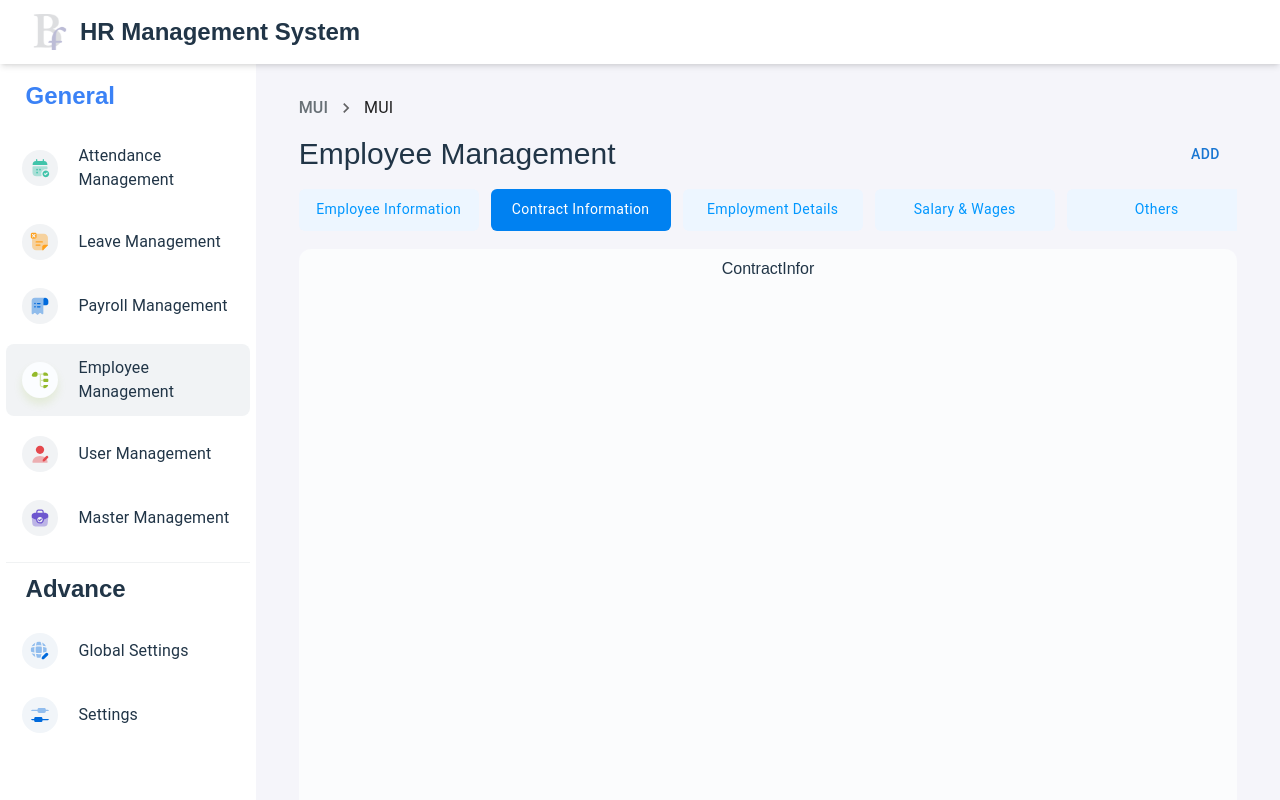
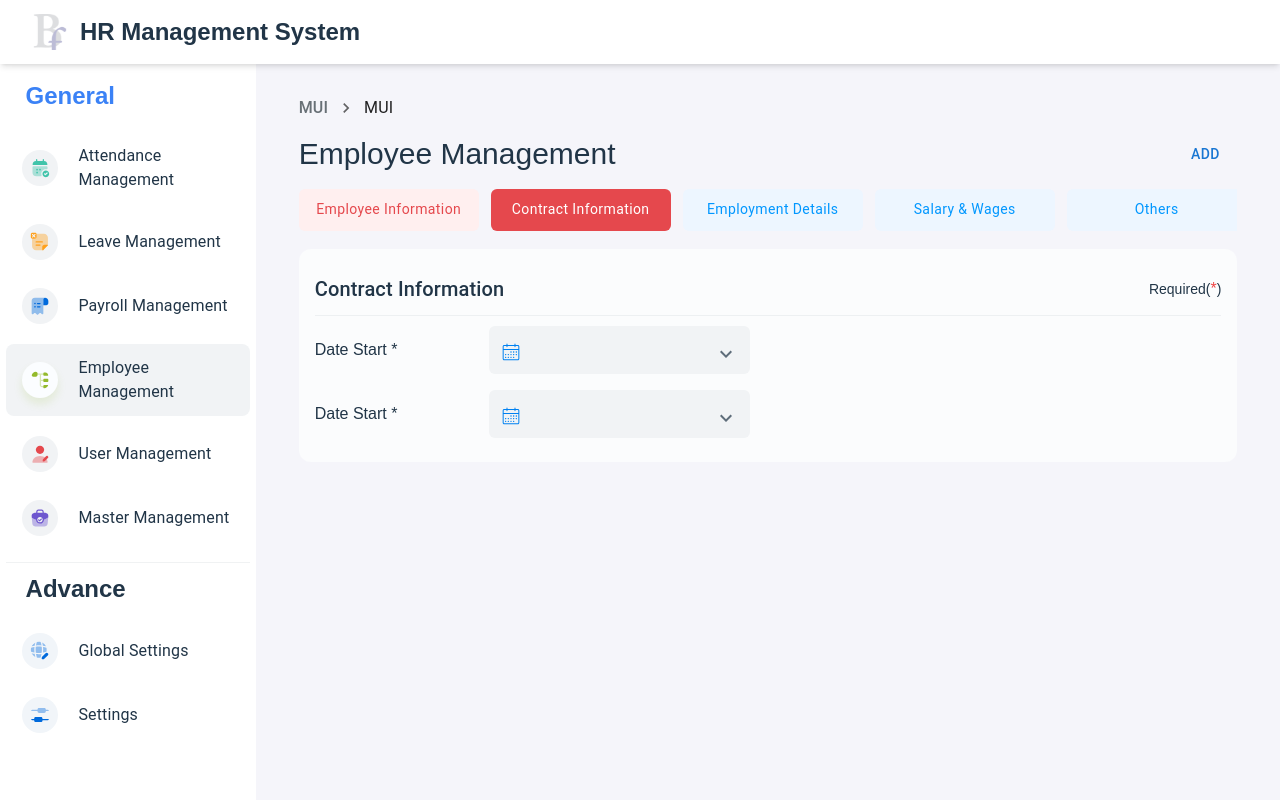
Before and after one commit to truonggiang1139/pgg_project, a React (Vite) app: page /employee/create-or-update in a window 1280 px wide. Both pictures are taken after a click on the tab "Contract Information". Shown: the top 800 px of the page. Built offline with nearby package versions, Linux system fonts and the light colour scheme; no server answers.

Commit message:
commit 24/5

```diff
--- a/src/CustomStyle/StyleTab.ts
+++ b/src/CustomStyle/StyleTab.ts
@@ -1,7 +1,9 @@
 import { styled } from "@mui/material/styles";
 import Tab from "@mui/material/Tab";
-
-export const CustomeTab = styled(Tab)(({ theme }) => ({
+interface CustomTabProps {
+  "data-value"?: boolean;
+}
+export const CustomeTab = styled(Tab)<CustomTabProps>(({ theme, ...props }) => ({
   textTransform: "none",
   fontSize: "14px",
   fontWeight: "400",
@@ -15,8 +17,8 @@ export const CustomeTab = styled(Tab)(({ theme }) => ({
     outline: "none"
   },
   "&.MuiTab-root": {
-    color: "#0097ff",
-    backgroundColor: "rgb(237,246,255)",
+    color: props["data-value"] ? "rgb(229, 72, 77)" : "#0097ff",
+    backgroundColor: props["data-value"] ? "rgb(255,239,239)" : "rgb(237,246,255)",
     minWidth: 180,
     minHeight: 42,
     padding: "6px 16px",
@@ -24,7 +26,7 @@ export const CustomeTab = styled(Tab)(({ theme }) => ({
   },
   "&.Mui-selected": {
     color: "#fff",
-    backgroundColor: "rgb(0, 129, 241)",
+    backgroundColor: props["data-value"] ? "rgb(229,72,77)" : "rgb(0, 129, 241)",
     outline: "none"
   }
 }));
--- a/src/modules/auth/utils.ts
+++ /dev/null
@@ -1,30 +0,0 @@
-import { LoginFormType } from "../../constants/type";
-
-const validateUser = (user: string) => {
-  if (!user) {
-    return "Please enter username";
-  }
-  return "";
-};
-
-const validatePassword = (password: string) => {
-  if (!password) {
-    return "Please enter password";
-  }
-
-  if (password.length < 4) {
-    return "Must input password between 8-16 characters";
-  }
-
-  return "";
-};
-
-export const validateLogin = (values: LoginFormType): LoginFormType => {
-  return {
-    userName: Valid
-  };
-};
-
-export const validLogin = (values: LoginFormType) => {
-  return !values.email && !values.password;
-};
--- a/src/modules/components/ContractInfor.tsx
+++ b/src/modules/components/ContractInfor.tsx
@@ -1,5 +1,46 @@
-import React from "react";
+import { Typography } from "@mui/material";
+import React, { useEffect } from "react";
+import DatePick from "./DatePick";
 
 export default function ContractInfor() {
-  return <div className="mt-3 h-screen w-full rounded-xl bg-dataTable p-2">ContractInfor</div>;
+  useEffect(() => {}, []);
+  return (
+    <div className="mt-3 w-full rounded-xl bg-dataTable  p-6 px-4">
+      <header className="flex  items-center justify-between">
+        <Typography variant="h6">Contract Information</Typography>
+        <div className="text-sm">
+          Required(<span className="text-base text-red-500 ">*</span>)
+        </div>
+      </header>
+      <hr
+        style={{
+          margin: "10px 0px",
+          flexShrink: "0",
+          borderWidth: "0px 0px thin",
+          borderStyle: "solid",
+          borderColor: "rgba(193, 200, 205, 0.24)"
+        }}
+      />
+      <div>
+        <div className="flex w-48% items-center justify-between">
+          <div>Date Start *</div>
+          <DatePick
+            value=""
+            errorMessage=""
+            handleChangeDate={(value: string) => {}}
+            validateRequiredInput={(value: string | number) => {}}
+          />
+        </div>
+        <div className="mt-4 flex w-48% items-center justify-between">
+          <div>Date Start *</div>
+          <DatePick
+            value=""
+            errorMessage=""
+            handleChangeDate={(value: string) => {}}
+            validateRequiredInput={(value: string | number) => {}}
+          />
+        </div>
+      </div>
+    </div>
+  );
 }
--- a/src/modules/components/PersonaIInfor.tsx
+++ b/src/modules/components/PersonaIInfor.tsx
@@ -1,11 +1,11 @@
 import { Typography } from "@mui/material";
-import React, { useEffect } from "react";
+import React, { useEffect, useState } from "react";
 import PersonalForm from "./PersonalForm";
-
-function PersonaIInfor() {
-  useEffect(() => {
-    return () => {};
-  }, []);
+import { personalFormType } from "../../constants/type";
+type PersonaIInforType = {
+  personalForm: personalFormType;
+};
+function PersonaIInfor({ personalForm }: PersonaIInforType) {
   return (
     <div className="mt-3 w-full rounded-xl bg-dataTable  p-6 px-4">
       <header className="flex  items-center justify-between">
@@ -23,7 +23,7 @@ function PersonaIInfor() {
           borderColor: "rgba(193, 200, 205, 0.24)"
         }}
       />
-      <PersonalForm />
+      <PersonalForm form={personalForm} value="ddd" />
     </div>
   );
 }
--- a/src/modules/components/TablePagination.tsx
+++ b/src/modules/components/TablePagination.tsx
@@ -1,7 +1,6 @@
 import { Pagination, PaginationItem } from "@mui/material";
 import React from "react";
 import { useSelector } from "react-redux";
-import { RootState, useAppDispatch } from "../../store";
 import First from "../../assets/First.svg";
 import Next from "../../assets/Next.svg";
 import Previous from "../../assets/Previous.svg";
--- a/src/modules/pages/CreateOrUpdatePage.tsx
+++ b/src/modules/pages/CreateOrUpdatePage.tsx
@@ -10,8 +10,13 @@ import ContractInfor from "../components/ContractInfor";
 import EmploymentDetail from "../components/EmploymentDetail";
 import SalarynWages from "../components/SalarynWages";
 import Others from "../components/Others";
+import { useSelector } from "react-redux";
+import { RootState } from "../../store";
 export default function CreateOrUpdatePage() {
   const [value, setValue] = useState(0);
+  const errorPersonalForm = useSelector((state: RootState) => state.employee.personFormError);
+  const personalForm = useSelector((state: RootState) => state.employee.personalForm);
+
   const handleChange = (event: React.ChangeEvent<{}>, newValue: number) => {
     setValue(newValue);
   };
@@ -34,13 +39,13 @@ export default function CreateOrUpdatePage() {
               <Button>Add </Button>
             </div>
             <CustomTabs value={value} onChange={handleChange}>
-              <CustomeTab label="Employee Information" />
-              <CustomeTab label="Contract Information" />
+              <CustomeTab label="Employee Information" data-value={errorPersonalForm} />
+              <CustomeTab label="Contract Information" data-value={true} />
               <CustomeTab label="Employment Details" />
               <CustomeTab label="Salary & Wages" />
               <CustomeTab label="Others" />
             </CustomTabs>
-            {value == 0 && <PersonaIInfor />}
+            {value == 0 && <PersonaIInfor personalForm={personalForm} />}
             {value == 1 && <ContractInfor />}
             {value == 2 && <EmploymentDetail />}
             {value == 3 && <SalarynWages />}
--- a/src/redux/employeeSelector.ts
+++ b/src/redux/employeeSelector.ts
@@ -1,8 +1,8 @@
 import { RootState } from "../store";
 
-export const employeeListSelector = (state: RootState) => state.employee.employeeList;
-export const loadingSelector = (state: RootState) => state.employee.loading;
-export const lastPageSelector = (state: RootState) => state.employee.lastPage;
-export const totalSelector = (state: RootState) => state.employee.total;
-export const dataFromSelector = (state: RootState) => state.employee.dataFrom;
-export const dataToSelector = (state: RootState) => state.employee.dataTo;
+export const employeeListSelector = (state: RootState) => state.employeeList.employeeList;
+export const loadingSelector = (state: RootState) => state.employeeList.loading;
+export const lastPageSelector = (state: RootState) => state.employeeList.lastPage;
+export const totalSelector = (state: RootState) => state.employeeList.total;
+export const dataFromSelector = (state: RootState) => state.employeeList.dataFrom;
+export const dataToSelector = (state: RootState) => state.employeeList.dataTo;
--- /dev/null
+++ b/src/redux/employeeSlice.ts
@@ -0,0 +1,52 @@
+import { EmployeeListResponseType, EmployeeType, personalFormType } from "./../constants/type";
+import Cookies from "js-cookie";
+import { PayloadAction, createAsyncThunk, createSlice } from "@reduxjs/toolkit";
+import axios from "axios";
+import { API_PATHS } from "../configs/api";
+
+type initialStateType = {
+  personalForm: personalFormType;
+  personFormError: boolean;
+};
+const initialState: initialStateType = {
+  personalForm: {
+    name: "",
+    gender: "",
+    mother_name: "",
+    dob: "",
+    pob: "",
+    ktp_no: "",
+    nc_id: 0,
+    home_address_1: "",
+    home_address_2: "",
+    mobile_no: 0,
+    tel_no: 0,
+    marriage_id: 0,
+    card_number: "",
+    bank_account_no: 0,
+    bank_name: "",
+    family_card_number: 0,
+    safety_insurance_no: 0,
+    health_insurance_no: 0
+  },
+  personFormError: true
+};
+export const employeeSlice = createSlice({
+  name: "employee",
+  initialState,
+  reducers: {
+    putPersonalForm: (state, action: PayloadAction<personalFormType>) => {
+      state.personalForm = action.payload;
+      state.personFormError = !(
+        !!action.payload.name &&
+        !!action.payload.gender &&
+        !!action.payload.dob &&
+        !!action.payload.ktp_no &&
+        !!action.payload.nc_id
+      );
+    }
+  }
+});
+export const { putPersonalForm } = employeeSlice.actions;
+const employeeReducer = employeeSlice.reducer;
+export default employeeReducer;
--- a/src/store.ts
+++ b/src/store.ts
@@ -1,10 +1,12 @@
 import employeeListReducer, { employeeListSlice } from "./redux/employeeListSlice";
 import { configureStore } from "@reduxjs/toolkit";
 import { useDispatch } from "react-redux";
+import employeeReducer from "./redux/employeeSlice";
 
 export const store = configureStore({
   reducer: {
-    employee: employeeListReducer
+    employeeList: employeeListReducer,
+    employee: employeeReducer
   }
 });
 
```
Also changed, not shown: src/modules/components/PersonalForm.tsx (+139 -38 lines), src/assets/iconError.svg (added), src/modules/components/ContractForm.tsx (added).
